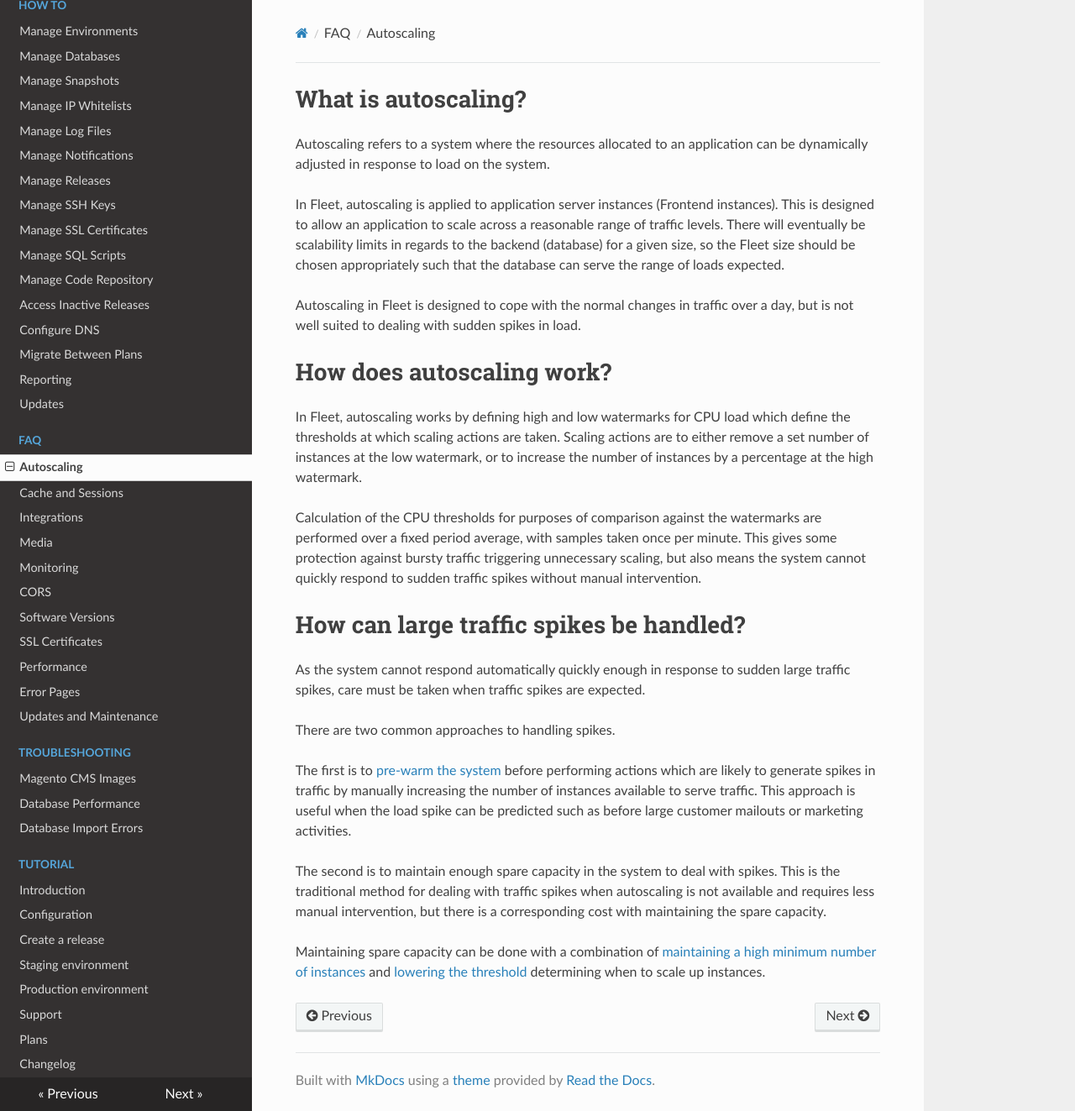
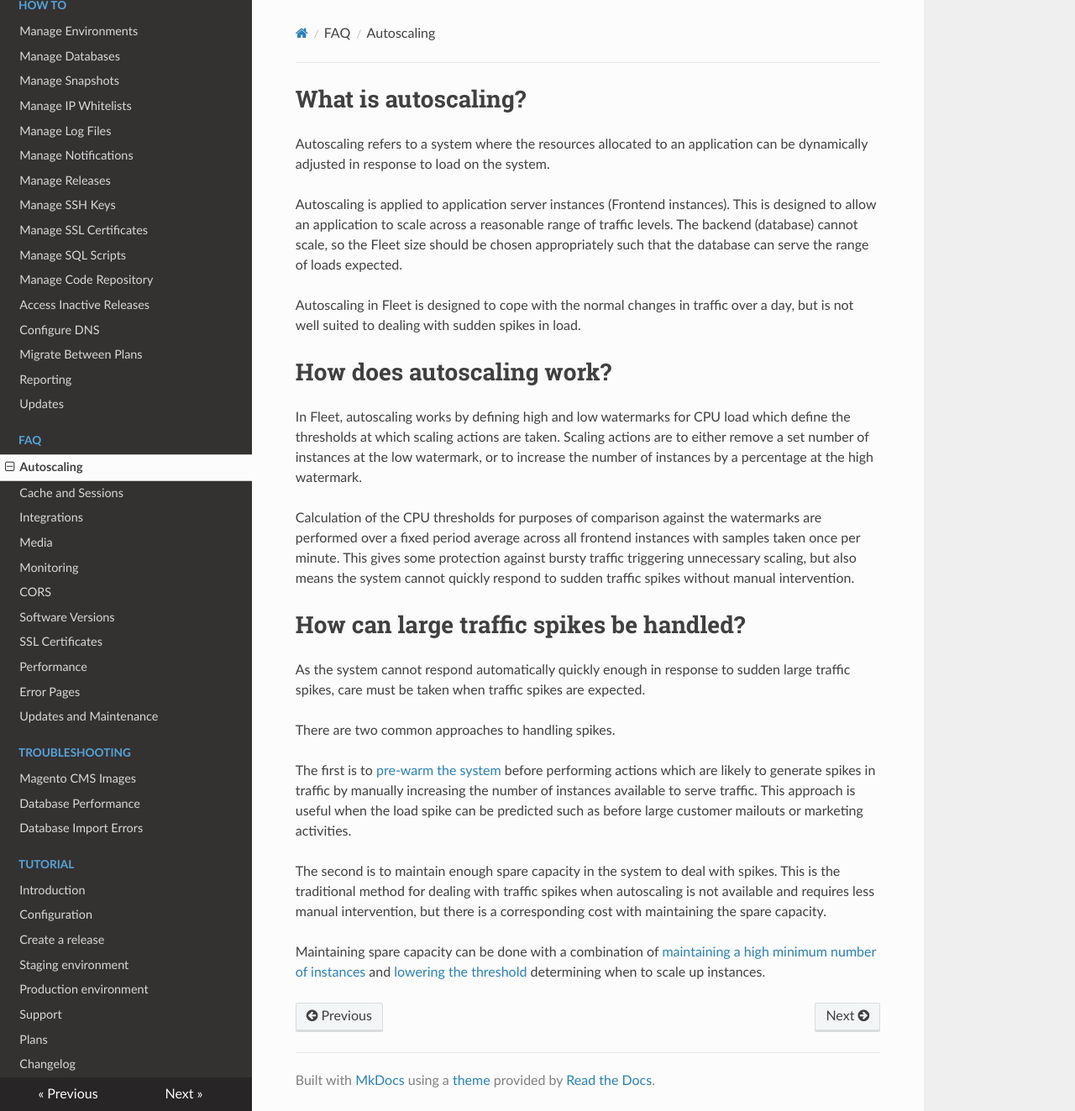
Before and after one commit to anchor/fleet-magento-docs, an MkDocs documentation site: the page built from docs/faq/autoscaling.md, in a window 1280 px wide and 1323 px high. Shown: the whole window at 84% size. Built offline with MkDocs 1.6.1, drawn with Linux system fonts in a browser that asks for light colours; nearby versions of some CDN libraries; old or Windows-style settings are respelled for this version of MkDocs.

Commit message:
Rewording autoscaling a little

```diff
--- a/docs/faq/autoscaling.md
+++ b/docs/faq/autoscaling.md
@@ -4,12 +4,11 @@
 Autoscaling refers to a system where the resources allocated to an application
 can be dynamically adjusted in response to load on the system.
 
-In Fleet, autoscaling is applied to application server instances (Frontend
+Autoscaling is applied to application server instances (Frontend
 instances). This is designed to allow an application to scale across a
-reasonable range of traffic levels. There will eventually be scalability
-limits in regards to the backend (database) for a given size, so the Fleet size
-should be chosen appropriately such that the database can serve the range of
-loads expected.
+reasonable range of traffic levels. The backend (database) cannot scale, so the
+Fleet size should be chosen appropriately such that the database can serve the
+range of loads expected.
 
 Autoscaling in Fleet is designed to cope with the normal changes in traffic over a day, but is not
 well suited to dealing with sudden spikes in load.
@@ -22,10 +21,10 @@ are to either remove a set number of instances at the low watermark, or to
 increase the number of instances by a percentage at the high watermark.
 
 Calculation of the CPU thresholds for purposes of comparison against the
-watermarks are performed over a fixed period average, with samples taken
-once per minute. This gives some protection against bursty traffic triggering
-unnecessary scaling, but also means the system cannot quickly respond to
-sudden traffic spikes without manual intervention.
+watermarks are performed over a fixed period average across all frontend instances
+with samples taken once per minute. This gives some protection against bursty
+traffic triggering unnecessary scaling, but also means the system cannot quickly
+respond to sudden traffic spikes without manual intervention.
 
 # How can large traffic spikes be handled?
 
```
